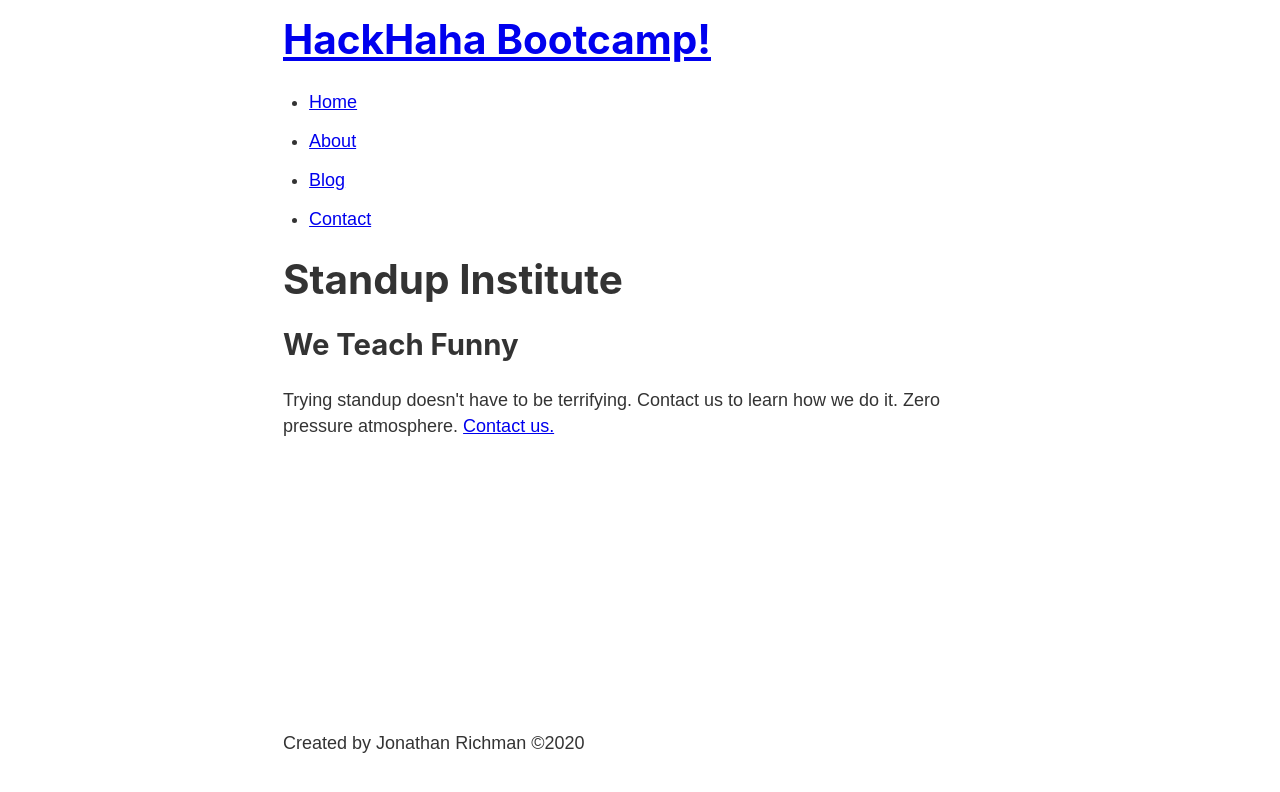
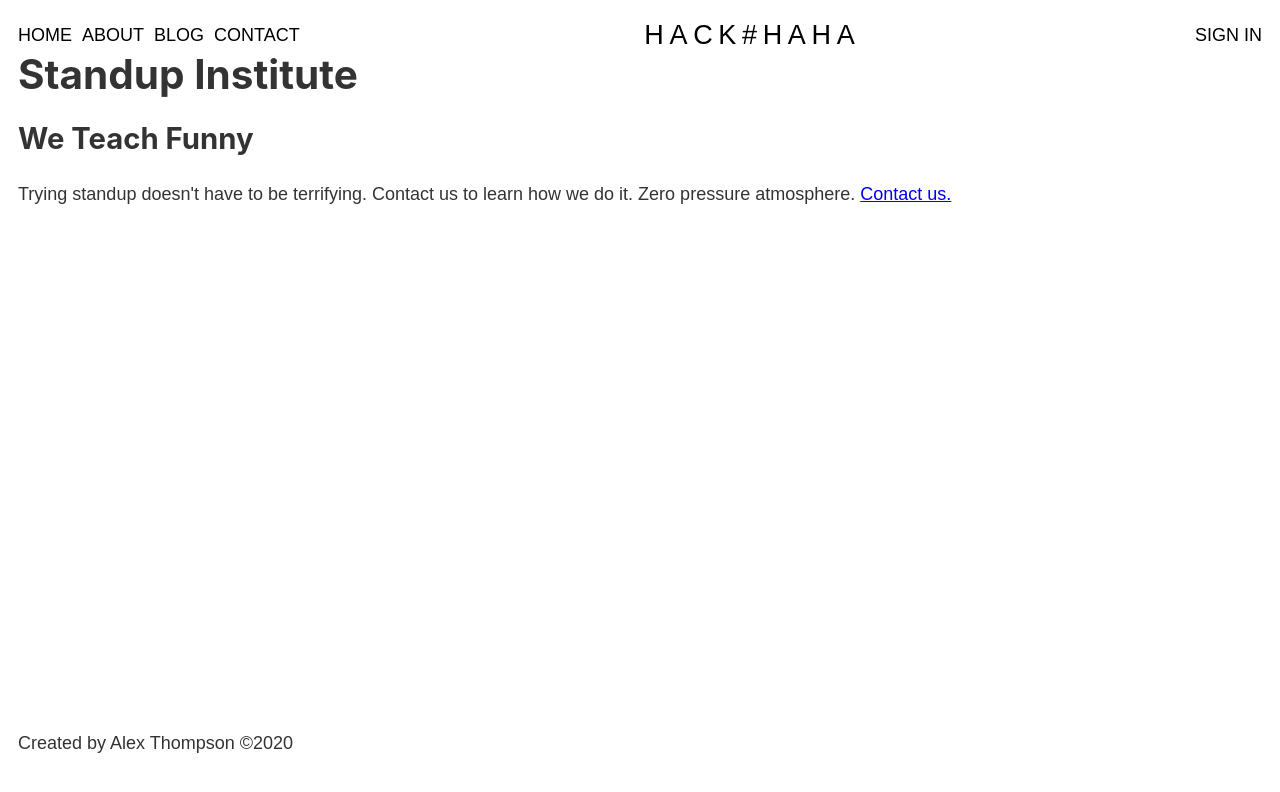
Before and after one commit to alithom123/hackhaha-gatsby, a Gatsby site: page / in a window 1280 px wide. Built offline with nearby package versions, Linux system fonts and the light colour scheme; Gatsby itself is replaced by a stand-in of ours.

Commit message:
getting some css to style header

```diff
--- a/gatsby-config.js
+++ b/gatsby-config.js
@@ -7,8 +7,8 @@
 module.exports = {
   /* Your site config here */
   siteMetadata: {
-    title: "HackHaha Bootcamp!",
-    author: "Jonathan Richman",
+    title: "HACK#HAHA",
+    author: "Alex Thompson",
   },
   plugins: [
     "gatsby-plugin-react-helmet",
--- a/src/components/header.js
+++ b/src/components/header.js
@@ -16,12 +16,7 @@ const Header = () => {
 
   return (
     <header className={headerStyles.header}>
-      <h1>
-        <Link to="/" className={headerStyles.title}>
-          {data.site.siteMetadata.title}
-        </Link>
-      </h1>
-      <nav>
+      <nav className={headerStyles.mainNav}>
         <ul className={headerStyles.navList}>
           <li>
             <Link
@@ -62,6 +57,14 @@ const Header = () => {
           </li>
         </ul>
       </nav>
+      <h1 className={headerStyles.titleh1}>
+        <Link to="/" className={headerStyles.title}>
+          {data.site.siteMetadata.title}
+        </Link>
+      </h1>
+      <Link className={headerStyles.signIn} to="/sign-in">
+        SIGN IN
+      </Link>
     </header>
   )
 }
--- a/src/components/header.module.scss
+++ b/src/components/header.module.scss
@@ -1,7 +1,48 @@
-nav {
+$hhblack: #000000;
+
+.header {
   display: flex;
-  flex-direction: row;
   justify-content: space-between;
+  align-items: center;
+}
+
+.navList {
+  display: flex;
+  list-style: none;
+  // align-items: center;
+  margin: 0px 0px;
+
+  li {
+    // margin-left: 0;
+    // color: $hhblack;
+    margin: 0px 0px;
+
+    .navItem {
+      color: $hhblack;
+      text-decoration: none;
+      text-transform: uppercase;
+      margin-right: 10px;
+    }
+  }
+}
+
+.titleh1 {
+  margin: -10px 0px 0px 0px;
+}
+
+.title {
+  // This is a link.
+  font-family: "Rubik", sans-serif;
+  font-weight: 300;
+  font-size: 27px;
+  letter-spacing: 0.21em;
+  color: $hhblack;
+  text-decoration: none;
+}
+
+.signIn {
+  color: $hhblack;
+  text-decoration: none;
 }
 
 // $light-grey: #999999;
--- a/src/components/layout.module.scss
+++ b/src/components/layout.module.scss
@@ -1,6 +1,6 @@
 .container {
   margin: 0 auto;
-  max-width: 750px;
+  max-width: 100%;
   padding: 1rem;
 
   display: flex;
```
